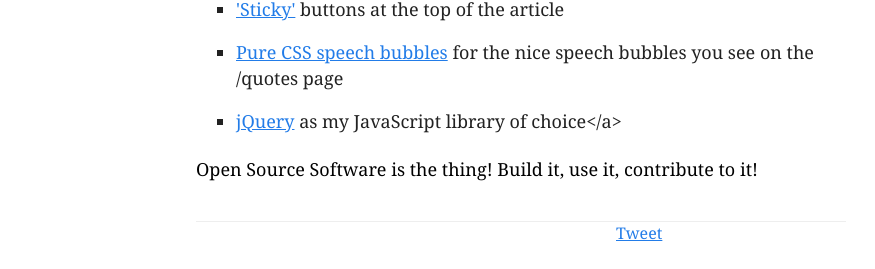
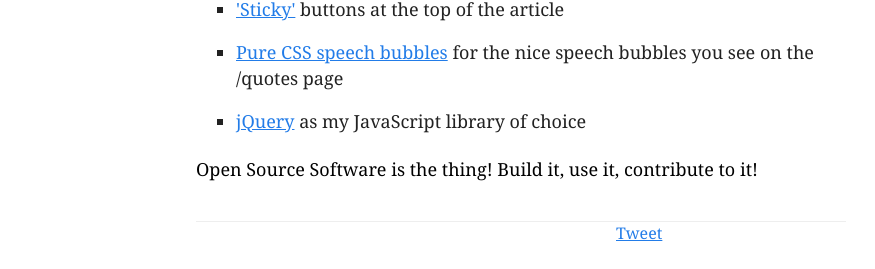
Before and after one commit to spier/spier.github.io, a Jekyll site: the page built from _posts/2011-07-01-i-won-the-springer-api-challenge-1.0.md, in a window 1280 px wide and 1252 px high. Shown: the part 980-1249 px from the top of the window, without its empty margins (4-879 px from the left). Built offline with Jekyll 4.4.1, drawn with Linux system fonts in a browser that asks for light colours; nearby versions of some CDN libraries; comment, search, counter and statistics services are not loaded.

```diff
--- a/_posts/2011-07-01-i-won-the-springer-api-challenge-1.0.md
+++ b/_posts/2011-07-01-i-won-the-springer-api-challenge-1.0.md
@@ -26,7 +26,7 @@ In addition, these are the great technologies and open source libraries that I h
 	<li><a href="http://www.mathjax.org">MathJax</a> for beautifying mathematic formulas</li>
 	<li><a href="http://imakewebthings.github.com/jquery-waypoints/sticky-elements/">'Sticky'</a> buttons at the top of the article</li>
 	<li><a href="http://nicolasgallagher.com/pure-css-speech-bubbles/">Pure CSS speech bubbles</a> for the nice speech bubbles you see on the /quotes page</li>
-	<li><a href="http://jquery.com">jQuery</a> as my JavaScript library of choice</a></li>
+	<li><a href="http://jquery.com">jQuery</a> as my JavaScript library of choice</li>
 </ul>
 
 Open Source Software is the thing! Build it, use it, contribute to it!
```
